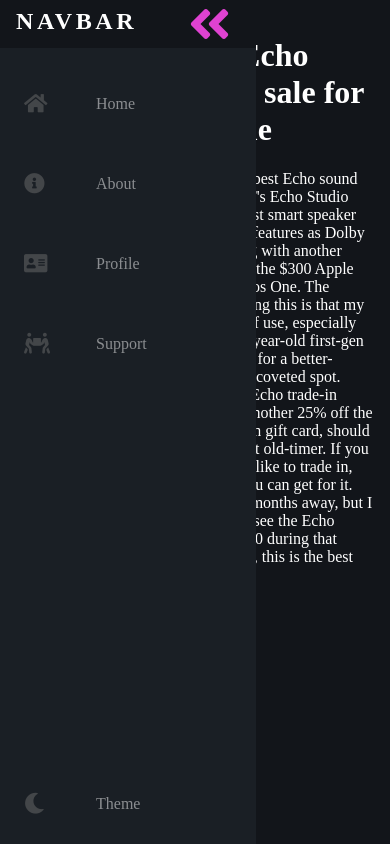
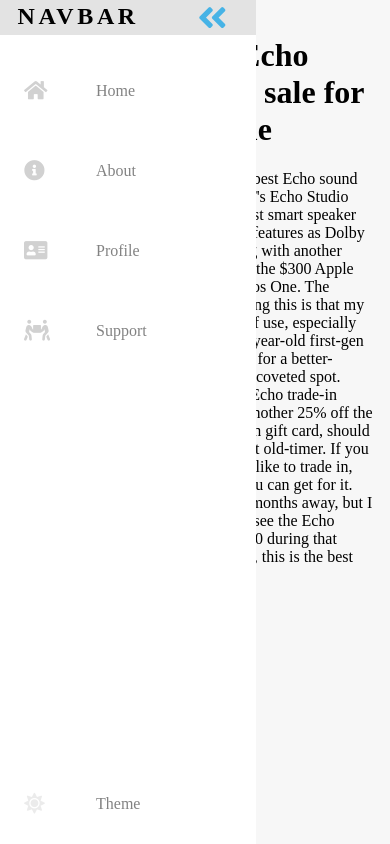
Before and after one commit to SomethingQ/index, a plain HTML site: page index.html in a window 390 px wide. Both pictures are taken after a click on the link "Theme". Shown: the top 844 px of the page. Drawn offline with Linux system fonts and the light colour scheme.

Commit message:
added theme switch and polished the animations and added small screen mode

```diff
--- a/index.css
+++ b/index.css
@@ -1,20 +1,24 @@
 :root {
   font-size: 16px;
-    --text-primary: #b6b6b6;
-    --text-seocndary: #ececec;
+  --text-primary: white;
+  --text-secondary: #ededed;
   --bg-primary: #12151a;
   --bg-secondary: #1a1f25;
-    --bg-third: #ea7ad7;
+  --bg-select: #12151a;
+  /* --bg-third: #e558cd; */
+  --bg-third: #46b3e6;
+
+  --morning-theme: 0;
+  --night-theme: 1;
 
   --transition-speed: 600ms;
-
 }
 
 body {
-    color: black;
   background-color: var(--bg-primary);
   margin: 0;
   padding: 0;
+  transition: var(--transition-speed);
 }
 
 body::webkit-scrollbar {
@@ -26,7 +30,7 @@
 }
 
 body::webkit-scollbar-thumb {
-    background: #ea7ad7;
+  background: bg var(--bg-third);
 }
 
 .navbar {
@@ -62,24 +66,30 @@
   text-decoration: none;
   filter: grayscale(100%) opacity(0.7);
   transition: var(--transition-speed);
-    color: white;
+  color: var(--text-primary);
   width: 100%;
 }
 
 .navbar-link:hover {
   filter: grayscale(0%) opacity(1);
-    background: var(--bg-primary);
-    color: white;
+  background: var(--bg-select);
+  color: var(--text-primary);
 }
 
 .navbar:hover .fas {
   filter: opacity(1);
 }
 
+.link-text {
+  margin-left: 1rem;
+  opacity: 0;
+  transition: opacity 200ms ease;
+  pointer-events: none;
+}
 
-.link-text {
-    display: none;
-    margin-left: 1rem;
+.navbar:hover .link-text {
+  opacity: 1;
+  pointer-events: inherit;
 }
 
 .navbar-link .fas {
@@ -92,14 +102,29 @@
   width: 16rem;
 }
 
-.navbar:hover .link-text {
-    display: block;
+.fas {
+  font-size: 1.3rem;
+  color: var(--bg-third);
+  transition: var(--transition-speed) ease-in-out;
 }
 
-.fas {
-    font-size: 1.3rem;
-    color: #df42d1;
-    transition: var(--transition-speed) ease-in-out;
+#night {
+  opacity: var(--night-theme);
+  transition: 200ms ease;
+}
+
+#morning {
+  opacity: var(--morning-theme);
+  color: #fddb3a;
+  transition: 200ms ease;
+
+  position: relative;
+  right: 5rem;
+}
+
+#theme-text {
+  position: absolute;
+  margin-left: 6rem;
 }
 
 .logo {
@@ -108,43 +133,130 @@
   letter-spacing: 0.3ch;
   text-align: center;
   margin-bottom: 1rem;
-    background: var(--bg-primary);
+  background: var(--bg-select);
   font-size: 1.5rem;
   width: 100%;
-    transition: var(--transition-speed) ease-in-out;
+  transition: 200ms ease;
 }
 
 .fa-angle-double-right {
-    margin-left: auto;
   transform: rotate(0deg);
-    font-size: 3rem;
-    transition: 500ms ease-in-out;
+  font-size: 2.1rem;
+  transition: transform 500ms ease;
   filter: grayscale(100%) opacity(0.7);
 }
 
 .navbar:hover .fa-angle-double-right {
+  position: relative;
+  right: 0.1rem;
+  margin-left: 10.5rem;
   transform: rotate(-180deg);
   filter: grayscale(0%) opacity(1);
-    margin-left: 10rem;
 }
-
 
 .logo-text {
   position: absolute;
-    margin-top: 0.5rem;
+  margin-right: 2rem;
+  margin-top: 0.2rem;
   margin-bottom: auto;
-    color: white;
-    transition: var(--transition-speed);
-    filter: grayscale(100%) opacity(0.7);
+  left: 0.1rem;
+  color: gray;
+  transition: opacity 200ms ease;
+  opacity: 0;
+  animation-name: glow2;
+  animation-fill-mode: backwards;
+  animation-duration: 600ms;
+}
+
+.navbar:hover .logo-text {
+  opacity: 0.7;
+}
+
+@keyframes glow2 {
+  0% {
+    color: var(--text-primary);
+  }
+  100% {
+    color: grey;
+  }
+}
+
+@keyframes glow {
+  0% {
+    opacity: 0.7;
+    color: grey;
+  }
+  100% {
+    opacity: 1;
+    color: var(--text-primary);
+  }
 }
 
 .logo:hover .logo-text {
-    color: white;
-    filter: grayscale(0%) opacity(1);
+  animation-name: glow;
+  animation-fill-mode: forwards;
+  animation-duration: 600ms;
 }
 
 main {
-    color: white;
+  color: var(--text-primary);
   margin-left: 5rem;
   padding: 1rem;
 }
+
+/* @media only screen and (max-width: 600px) {
+  .logo {
+    display: none;
+  }
+
+  .navbar:hover {
+    width: 100vh;
+    height: 5.5rem;
+  }
+
+  .navbar:hover .link-text {
+    display: block;
+  }
+
+  .navbar-link .fas {
+    margin-left: auto;
+    margin-right: auto;
+    transition: var(--transition-speed) ease;
+  }
+
+  .navbar:hover .fas {
+    margin-bottom: 1rem;
+  }
+
+  .navbar {
+    width: 100vh;
+    height: 5rem;
+    transition: var(--transition-speed) ease;
+  }
+
+  .navbar-nav {
+    flex-direction: row;
+  }
+
+  .navbar-link {
+    justify-content: center;
+    text-align: center;
+  }
+
+  .navbar-link:last-child {
+    margin-left: auto;
+    margin-right: auto;
+  }
+
+  .link-text {
+    margin-left: auto;
+    margin-right: auto;
+    margin-bottom: auto;
+    margin-top: 1.3rem;
+    position: absolute;
+  }
+
+  main {
+    margin: 0;
+  }
+} */
--- a/index.html
+++ b/index.html
@@ -1,15 +1,15 @@
 <!DOCTYPE html>
 <html lang="en">
   <head>
-    <link rel="stylesheet" href="./index.css">
+    <link rel="stylesheet" href="./index.css" />
     <link
       href="https://cdnjs.cloudflare.com/ajax/libs/font-awesome/5.12.1/css/all.min.css"
       rel="stylesheet"
     />
 
-    <meta charset="UTF-8">
-    <meta name="viewport" content="width=device-width, initial-scale=1.0">
-    <meta http-equiv="X-UA-Compatible" content="ie=edge">
+    <meta charset="UTF-8" />
+    <meta name="viewport" content="width=device-width, initial-scale=1.0" />
+    <meta http-equiv="X-UA-Compatible" content="ie=edge" />
     <title>Test</title>
   </head>
   <body>
@@ -17,7 +17,7 @@
       <ul class="navbar-nav">
         <li class="logo">
           <a href="#" class="nav-link">
-                    <span class="link-text logo-text">Navbar</span>
+            <span class="link-text logo-text" id="unit">Navbar</span>
             <i class="fas fa-angle-double-right"></i>
           </a>
         </li>
@@ -31,7 +31,6 @@
         <!--About-->
         <li class="navbar-link">
           <a href="#" class="navbar-link">
-
             <i class="fas fa-info-circle"></i>
 
             <span class="link-text">About</span>
@@ -40,7 +39,6 @@
         <!--Profile-->
         <li class="navbar-link">
           <a href="#" class="navbar-link">
-
             <i class="fas fa-address-card"></i>
 
             <span class="link-text">Profile</span>
@@ -49,7 +47,6 @@
         <!--Support-->
         <li class="navbar-link">
           <a href="#" class="navbar-link">
-
             <i class="fas fa-people-carry"></i>
 
             <span class="link-text">Support</span>
@@ -57,11 +54,11 @@
         </li>
         <!--Night Mode-->
         <li class="navbar-link">
+          <a href="#" onclick="ChangeTheme()" class="navbar-link">
+            <i class="fas fa-moon" id="night"></i>
+            <i class="fas fa-sun" id="morning"></i>
 
-                <a href="#" class="navbar-link">
-                    <i class="fas fa-moon"></i>
-
-                    <span class="link-text">Theme</span>
+            <span class="link-text" id="theme-text">Theme</span>
           </a>
         </li>
         <!--Morning Mode-->
@@ -75,15 +72,24 @@
 
     <main>
       <h1>Amazon's Echo Studio is on sale for the first time</h1>
-        <p>Delivering "the biggest, best Echo sound yet" (according to CNET's Echo Studio review), Amazon's newest smart speaker offers such high-falutin' features as Dolby Atmos and stereo pairing with another Echo. Its chief rivals are the $300 Apple HomePod and $200 Sonos One.
-
-            The reason I've been eyeballing this is that my kitchen Echo gets a lot of use, especially for music, but it's a five-year-old first-gen model. I've often wished for a better-sounding speaker in that coveted spot.
-
-            Interestingly, Amazon's Echo trade-in program would net me another 25% off the Studio and a $25 Amazon gift card, should I decide to relinquish that old-timer. If you have an Echo you might like to trade in, it's worth seeing what you can get for it.
-
-            Prime Day is still a few months away, but I wouldn't be surprised to see the Echo Studio dip to around $150 during that event. For now, however, this is the best deal yet.</p>
+      <p>
+        Delivering "the biggest, best Echo sound yet" (according to CNET's Echo
+        Studio review), Amazon's newest smart speaker offers such high-falutin'
+        features as Dolby Atmos and stereo pairing with another Echo. Its chief
+        rivals are the $300 Apple HomePod and $200 Sonos One. The reason I've
+        been eyeballing this is that my kitchen Echo gets a lot of use,
+        especially for music, but it's a five-year-old first-gen model. I've
+        often wished for a better-sounding speaker in that coveted spot.
+        Interestingly, Amazon's Echo trade-in program would net me another 25%
+        off the Studio and a $25 Amazon gift card, should I decide to relinquish
+        that old-timer. If you have an Echo you might like to trade in, it's
+        worth seeing what you can get for it. Prime Day is still a few months
+        away, but I wouldn't be surprised to see the Echo Studio dip to around
+        $150 during that event. For now, however, this is the best deal yet.
+      </p>
       <button style="margin-left: 300px;">Hello!</button>
     </main>
 
+    <script src="index.js"></script>
   </body>
 </html>
--- /dev/null
+++ b/index.js
@@ -0,0 +1,26 @@
+const root = document.documentElement;
+let x;
+
+function ChangeTheme() {
+  if (x === true) {
+    root.style.setProperty("--bg-primary", "#12151a");
+    root.style.setProperty("--bg-secondary", "#1a1f25");
+    root.style.setProperty("--text-primary", "white");
+    root.style.setProperty("--bg-third", "#46b3e6");
+    root.style.setProperty("--bg-select", "#12151a");
+    root.style.setProperty("--night-theme", "1");
+    root.style.setProperty("--morning-theme", "0");
+
+    x = false;
+  } else {
+    root.style.setProperty("--bg-primary", "#f7f7f7");
+    root.style.setProperty("--bg-secondary", "white");
+    root.style.setProperty("--text-primary", "black");
+    root.style.setProperty("--bg-third", "#46b3e6");
+    root.style.setProperty("--bg-select", "#e3e3e3");
+    root.style.setProperty("--night-theme", "0");
+    root.style.setProperty("--morning-theme", "1");
+
+    x = true;
+  }
+}
```
Lines whose indentation alone changed are shown as unchanged.
